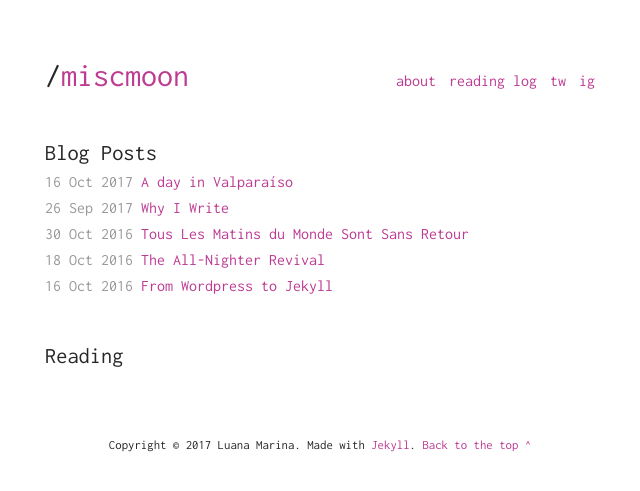
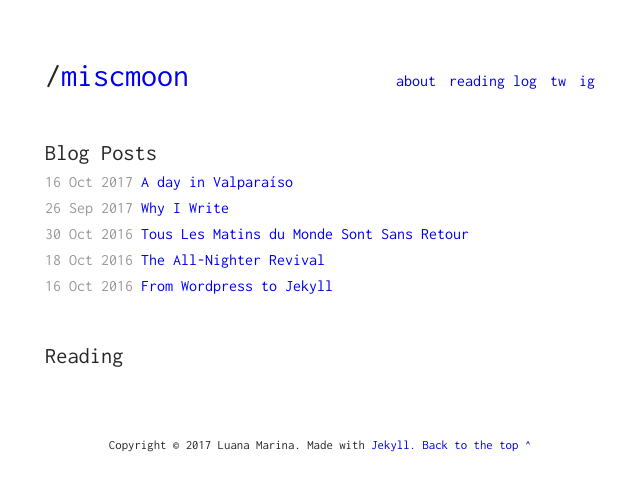
Before and after one commit to miscmoon/miscmoon.github.io, a Jekyll site: the page built from index.html, in a window 1280 px wide. Shown: the top 491 px of the page, without its empty margins (320-960 px from the left). Built offline with Jekyll 4.4.1, drawn with Linux system fonts in a browser that asks for light colours.

Commit message:
Link color

```diff
--- a/_sass/_config.scss
+++ b/_sass/_config.scss
@@ -3,7 +3,7 @@ $color-black: #272727;
 $color-white: #fff;
 $color-grey: #eee;
 $color-grey-strong: #999;
-$color-link: #bd3b92;
+$color-link: #0000ee;
 $color-code: #00ff00;
 $color-hire-white: #fefefe;
 $color-hire-black: #272727;
```
